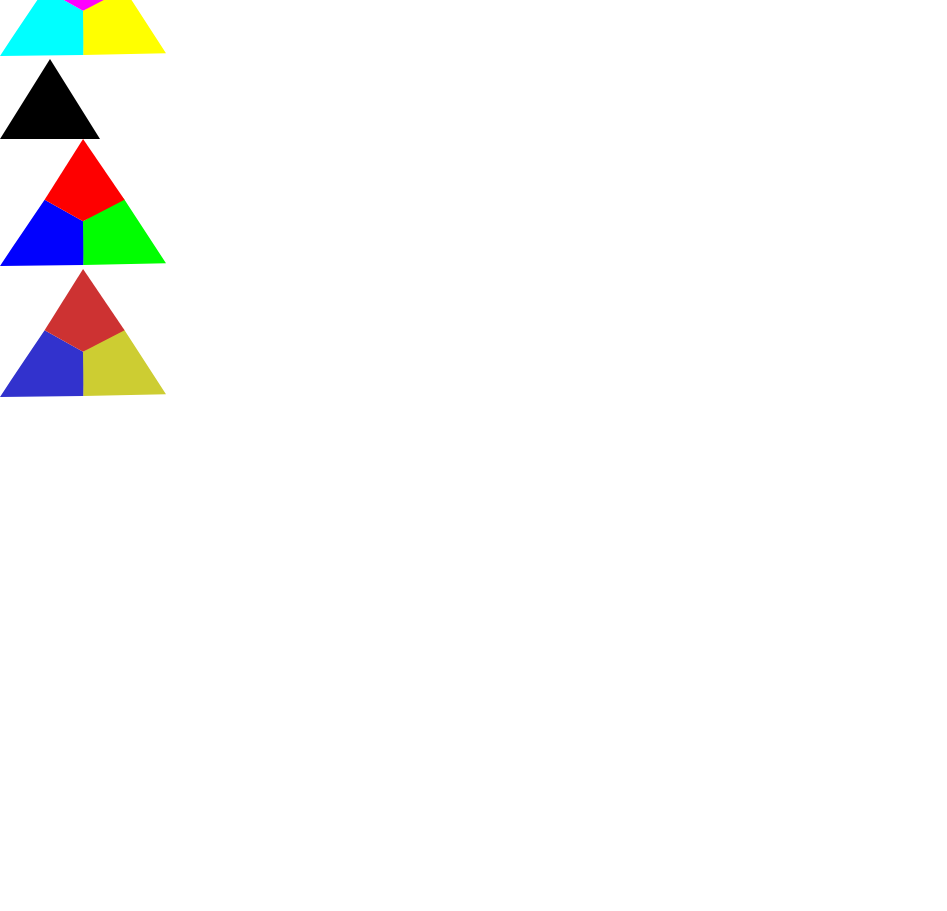
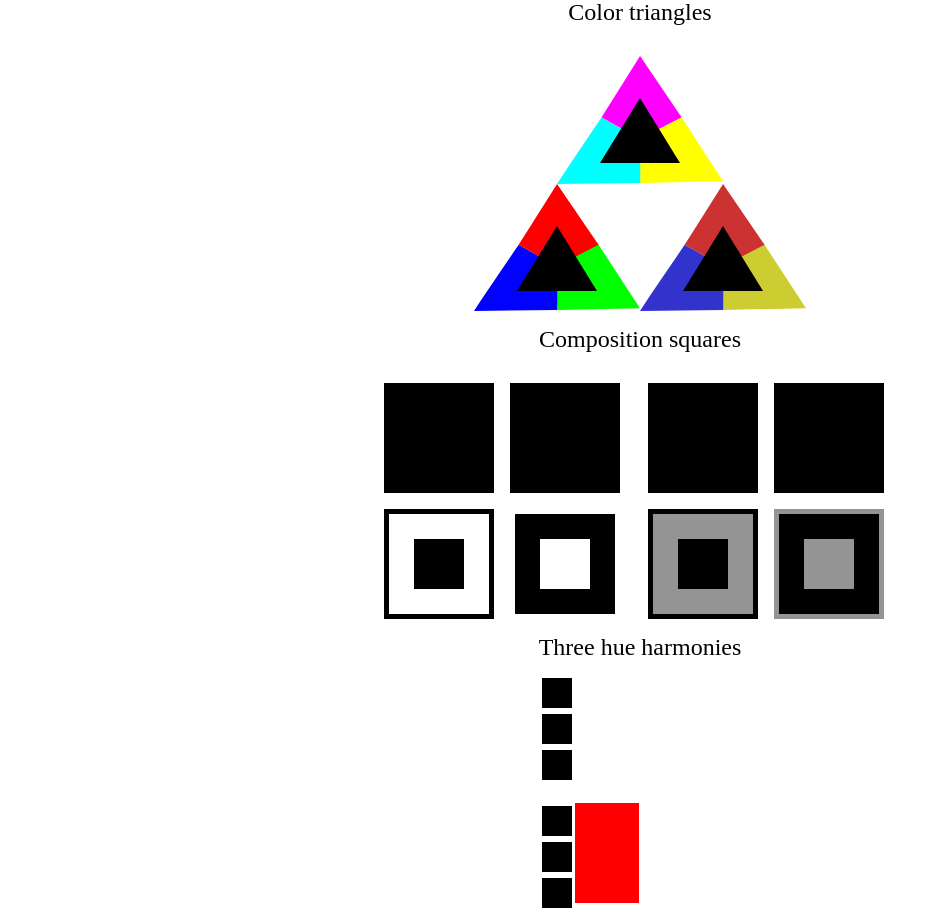
Before and after one commit to CyrSciencer/colorTheorySite, a React (Vite) app: page / in a window 1280 px wide. Shown: the part 280-1191 px from the top of the page, without its empty margins (0-947 px from the left). Before the commit the page ends 800 px from the top, so only its background shows below. Built offline with nearby package versions, Linux system fonts and the light colour scheme.

Commit message:
added composition for colors

```diff
--- a/src/App.css
+++ b/src/App.css
@@ -6,6 +6,14 @@ header {
   border-bottom-style: ridge;
   border-bottom-width: 4px;
   padding: 1rem;
+  margin-bottom: 1rem;
+}
+main {
+  display: flex;
+  flex-direction: column;
+  align-items: center;
+  justify-content: center;
+  gap: 1rem;
 }
 .color-inputs {
   display: flex;
@@ -17,4 +25,37 @@ h1 {
   padding: 5px;
   border-radius: 5px;
   border: 4px outset black;
+  margin-bottom: 1rem;
+  font-size: 2rem;
 }
+h2 {
+  margin-bottom: 1rem;
+  font-size: 1.5rem;
+}
+.color-triangles-container {
+  display: flex;
+  flex-direction: column;
+  align-items: center;
+  justify-content: center;
+  gap: 1rem;
+}
+.square-composition-container {
+  display: flex;
+  flex-direction: column;
+  align-items: center;
+  justify-content: center;
+  gap: 1rem;
+}
+.square-composition-container > div {
+  display: flex;
+  flex-direction: row;
+  gap: 1rem;
+  justify-content: center;
+}
+.square-composition-row {
+  display: flex;
+  flex-direction: row;
+  flex-wrap: wrap;
+  width: 25%;
+  gap: 1rem;
+}
--- a/src/App.jsx
+++ b/src/App.jsx
@@ -3,17 +3,23 @@ import "./App.css";
 import ColorInputs from "./components/colorInputs/ColorInputs";
 import funcs from "../utilities/complementaries";
 import ColorTriangles from "./components/colorTriangles/colorTriangles";
+import SquareComposition from "./components/squareComposition/SquareComposition";
+import CompositionHarmony from "./components/compositionHarmony/CompositionHarmony";
+import TriangularHarmonies from "./components/triangularHamonies/TriangularHarmonies";
 function App() {
   //states définisant les couleurs
   const [rgb, setRgb] = useState([0, 0, 0]);
   const [hsl, setHsl] = useState({ h: 0, s: 0, l: 0 });
   const [hex, setHex] = useState("#000000");
   const [hsv, setHsv] = useState({ h: 0, s: 0, v: 0 });
-  const [oppositeColor, setOppositeColor] = useState([255, 255, 255]);
+  const [oppositeColor, setoppositeColor] = useState([255, 255, 255]);
+  const [complementaryColor, setComplementaryColor] = useState([255, 255, 255]);
   //useEffect pour mettre à jour la couleur opposée
+  // console.log({ complementaryColor });
   useEffect(() => {
-    // console.log(funcs.Opposite(rgb));
-    setOppositeColor(funcs.rgbVersHex(funcs.Opposite(rgb)));
+    // console.log(funcs.opposite(rgb));
+    setoppositeColor(funcs.rgbVersHex(funcs.opposite(rgb)));
+    setComplementaryColor(funcs.rgbVersHex(funcs.complementary(rgb)));
   }, [rgb]);
   return (
     <>
@@ -38,7 +44,45 @@ function App() {
         </div>
       </header>
       <main>
-        <ColorTriangles color1="red" color2="blue" color3="green" />
+        <div className="color-triangles-container">
+          <h2>Color triangles</h2>
+          <ColorTriangles hex={hex} />
+        </div>
+        <div className="square-composition-container">
+          <h2>Composition squares</h2>
+          <div>
+            <div className="square-composition-row">
+              <SquareComposition innerColor={hex} outerColor="#000000" />
+              <SquareComposition innerColor="#000000" outerColor={hex} />
+              <SquareComposition innerColor={hex} outerColor="#ffffff" />
+              <SquareComposition innerColor="#ffffff" outerColor={hex} />{" "}
+            </div>
+
+            <div className="square-composition-row">
+              <SquareComposition
+                innerColor={hex}
+                outerColor={complementaryColor}
+              />
+              <SquareComposition
+                innerColor={complementaryColor}
+                outerColor={hex}
+              />
+
+              <SquareComposition innerColor={hex} outerColor="#949494" />
+              <SquareComposition innerColor="#949494" outerColor={hex} />
+            </div>
+          </div>
+        </div>
+        {/* <div className="composition-harmony-container">
+          <h2>Composition harmony</h2>
+          <CompositionHarmony hsv={hsv} />
+        </div> */}
+        <div className="three-hue-harmonies">
+          <h2>Three hue harmonies</h2>
+          <div className="three-hue-harmonies-container">
+            <TriangularHarmonies rgb={rgb} />
+          </div>
+        </div>
       </main>
     </>
   );
--- a/src/components/colorInputs/colorInputs.css
+++ b/src/components/colorInputs/colorInputs.css
@@ -7,6 +7,9 @@
   justify-content: center;
   align-items: center;
   gap: 3px;
+  border-width: 2px;
+  border-style: solid;
+  padding: 10px;
 }
 input {
   text-align: center;
--- a/src/components/colorTriangles/ColorTriangles.jsx
+++ b/src/components/colorTriangles/ColorTriangles.jsx
@@ -2,18 +2,28 @@ import "./colorTriangle.css";
 import triangleCYM from "../../assets/triangleCYM.svg";
 import triangleRGB from "../../assets/triangleRGB.svg";
 import triangleRYB from "../../assets/triangleRYB.svg";
-const ColorTriangles = (hex) => {
+const ColorTriangles = ({ hex }) => {
   return (
     <div className="color-triangles">
       <div className="color-triangle-container">
         <img src={triangleCYM} alt="triangleCYM" />
         <div className="hex-triangle" style={{ borderBottomColor: hex }}></div>
       </div>
-      <div className="color-triangle-container">
-        <img src={triangleRGB} alt="triangleRGB" />
-      </div>
-      <div className="color-triangle-container">
-        <img src={triangleRYB} alt="triangleRYB" />
+      <div className="color-bottom-triangles-container">
+        <div className="color-triangle-container">
+          <img src={triangleRGB} alt="triangleRGB" />
+          <div
+            className="hex-triangle"
+            style={{ borderBottomColor: hex }}
+          ></div>
+        </div>
+        <div className="color-triangle-container">
+          <img src={triangleRYB} alt="triangleRYB" />
+          <div
+            className="hex-triangle"
+            style={{ borderBottomColor: hex }}
+          ></div>
+        </div>
       </div>
     </div>
   );
--- a/src/components/colorTriangles/colorTriangle.css
+++ b/src/components/colorTriangles/colorTriangle.css
@@ -1,8 +1,24 @@
 .hex-triangle {
   width: 0;
   height: 0;
-  border-left: 50px solid transparent;
-  border-right: 50px solid transparent;
-  border-bottom-width: 80px;
+  border-left: 40px solid transparent;
+  border-right: 40px solid transparent;
+  border-bottom-width: 65px;
   border-bottom-style: solid;
+  position: absolute;
+  top: 42px;
 }
+.color-triangle-container {
+  display: flex;
+  flex-direction: column;
+  align-items: center;
+  justify-content: center;
+  position: relative;
+}
+
+.color-bottom-triangles-container {
+  display: flex;
+  flex-direction: row;
+  align-items: center;
+  justify-content: center;
+}
--- /dev/null
+++ b/src/components/compositionHarmony/CompositionHarmony.jsx
@@ -0,0 +1,10 @@
+import funcs from "../../../utilities/complementaries";
+
+const CompositionHarmony = ({ hsv }) => {
+  const contrast = funcs.contrast(hsv);
+  console.log(hsv.h);
+  console.log({ contrast });
+  return <div>CompositionHarmony</div>;
+};
+
+export default CompositionHarmony;
--- /dev/null
+++ b/src/components/squareComposition/SquareComposition.jsx
@@ -0,0 +1,18 @@
+import "./squareComposition.css";
+const SquareComposition = ({ innerColor, outerColor }) => {
+  //   console.log({ innerColor, outerColor });
+  return (
+    <div className="square-composition">
+      <div
+        className="outer-square"
+        style={{ backgroundColor: outerColor, borderColor: innerColor }}
+      ></div>
+      <div
+        className="inner-square"
+        style={{ backgroundColor: innerColor }}
+      ></div>
+    </div>
+  );
+};
+
+export default SquareComposition;
--- /dev/null
+++ b/src/components/squareComposition/squareComposition.css
@@ -0,0 +1,20 @@
+.square-composition {
+  display: flex;
+  flex-direction: row;
+  align-items: center;
+  justify-content: center;
+}
+.outer-square {
+  border-width: 5px;
+  border-style: solid;
+  width: 100px;
+  height: 100px;
+  position: relative;
+  z-index: 2;
+}
+.inner-square {
+  width: 50px;
+  height: 50px;
+  position: absolute;
+  z-index: 3;
+}
--- /dev/null
+++ b/src/components/triangularHamonies/TriangularHarmonies.jsx
@@ -0,0 +1,85 @@
+import funcs from "../../../utilities/complementaries";
+import { useState, useEffect } from "react";
+import "./triangularHarmonies.css";
+const TriangularHarmonies = ({ rgb }) => {
+  const [hex2, setHex2] = useState("");
+  const [hex3, setHex3] = useState("");
+  const [hex4, setHex4] = useState("");
+  const [hex5, setHex5] = useState("");
+  const { rgbVersHex } = funcs;
+  const { triangleHarmony, siblingOfComplementary, opposite } = funcs;
+  const equilateralHarmony = triangleHarmony(rgb);
+  const siblingOfComplementaryHarmony = siblingOfComplementary(rgb);
+  console.log({ equilateralHarmony, siblingOfComplementaryHarmony });
+  useEffect(() => {
+    setHex2(rgbVersHex(equilateralHarmony.rgb2));
+    setHex3(rgbVersHex(equilateralHarmony.rgb3));
+    setHex4(rgbVersHex(siblingOfComplementaryHarmony.rgb2));
+    setHex5(rgbVersHex(siblingOfComplementaryHarmony.rgb3));
+    console.log({ hex2, hex3, hex4, hex5 });
+  }, [rgb]);
+  return (
+    <div className="triangular-harmonies">
+      <div>
+        <div className="equilateral-triangle">
+          <div className="top-tip">
+            <div
+              className="tip"
+              style={{
+                backgroundColor: rgbVersHex(rgb),
+                borderColor: rgbVersHex(opposite(rgb)),
+              }}
+            ></div>
+          </div>
+          <div className="bottom-tips">
+            <div
+              className="tip"
+              style={{
+                backgroundColor: hex2,
+                borderColor: rgbVersHex(opposite(rgb)),
+              }}
+            ></div>
+            <div
+              className="tip"
+              style={{
+                backgroundColor: hex3,
+                borderColor: rgbVersHex(opposite(rgb)),
+              }}
+            ></div>
+          </div>
+        </div>
+      </div>
+      <div>
+        <div className="isosceles-triangle">
+          <div className="top-tip">
+            <div
+              className="tip"
+              style={{
+                backgroundColor: rgbVersHex(rgb),
+                borderColor: rgbVersHex(opposite(rgb)),
+              }}
+            ></div>
+          </div>
+          <div className="bottom-tips">
+            <div
+              className="tip"
+              style={{
+                backgroundColor: hex4,
+                borderColor: rgbVersHex(opposite(rgb)),
+              }}
+            ></div>
+            <div
+              className="tip"
+              style={{
+                backgroundColor: hex5,
+                borderColor: rgbVersHex(opposite(rgb)),
+              }}
+            ></div>
+          </div>
+        </div>
+      </div>
+    </div>
+  );
+};
+
+export default TriangularHarmonies;
--- /dev/null
+++ b/src/components/triangularHamonies/triangularHarmonies.css
@@ -0,0 +1,16 @@
+.triangular-harmonies {
+  display: flex;
+  flex-direction: column;
+  gap: 20px;
+}
+.isosceles-triangle {
+  width: 100px;
+  height: 100px;
+  background-color: red;
+}
+.tip {
+  width: 30px;
+  height: 30px;
+  border-width: 3px;
+  border-style: solid;
+}
--- a/utilities/complementaries.js
+++ b/utilities/complementaries.js
@@ -146,7 +146,7 @@ const complementary = (rgb) => {
   const rgb2 = hslToRgb(hsl);
   return rgb2;
 };
-const Opposite = (rgb) => {
+const opposite = (rgb) => {
   const rgb2 = [255 - rgb[0], 255 - rgb[1], 255 - rgb[2]];
   return rgb2;
 };
@@ -160,9 +160,9 @@ const siblingOfComplementary = (rgb) => {
   const complementaryColor = complementary(rgb);
   const hsl = rgbToHsl(complementaryColor);
   // Ajuste la teinte de 30 degrés
-  hsl.h = (hsl.h + 30) % 360;
+  const h2 = (hsl.h + 30) % 360;
   // Ajuste la teinte de -30 degrés
-  hsl.h = (hsl.h - 30 + 360) % 360; // fait en sorte que la teinte soit entre 0 et 360
+  const h3 = (hsl.h - 30 + 360) % 360; // fait en sorte que la teinte soit entre 0 et 360
   const hsl2 = { h: h2, s: hsl.s, l: hsl.l };
   const hsl3 = { h: h3, s: hsl.s, l: hsl.l };
   const rgb2 = hslToRgb(hsl2);
@@ -297,6 +297,38 @@ const generateIntermediateColors = (
   // Retourne les couleurs RGB d'origine et les nouvelles couleurs RGB intermédiaires
   return { rgb1, rgb2, rgb3, rgb4 };
 };
+//contrastes §§§§§§§§§§§§§§§§§§§§§§§§§§§§§§§§§§§§§§§§§§§§§§§§§§§§§§§§§§§§§§§§§§§§§§§§§§§§
+const contrast = (hsv) => {
+  const colorHues = {
+    yellow: { hue: 60, ratioHarmony: 3 },
+    red: { hue: 0, ratioHarmony: 6 },
+    red2: { hue: 360, ratioHarmony: 6 },
+    blue: { hue: 240, ratioHarmony: 8 },
+    green: { hue: 120, ratioHarmony: 6 },
+    purple: { hue: 300, ratioHarmony: 9 },
+    orange: { hue: 30, ratioHarmony: 4 },
+  };
+
+  // console.log(hsv.h);
+  const distances = {
+    yellow: Math.abs(hsv.h - colorHues.yellow.hue),
+    red: Math.abs(hsv.h - colorHues.red.hue),
+    red2: Math.abs(hsv.h - colorHues.red2.hue),
+    blue: Math.abs(hsv.h - colorHues.blue.hue),
+    green: Math.abs(hsv.h - colorHues.green.hue),
+    purple: Math.abs(hsv.h - colorHues.purple.hue),
+    orange: Math.abs(hsv.h - colorHues.orange.hue),
+  };
+  // console.log(distances);
+  const minDistance = Math.min(...Object.values(distances));
+  const closestColor = Object.keys(distances).find(
+    (key) => distances[key] === minDistance
+  );
+  // console.log({ closestColor });
+  // console.log(colorHues[closestColor]);
+  const { ratioHarmony } = colorHues[closestColor];
+  return { ratioHarmony, closestColor };
+};
 const funcs = {
   rgbToHsl,
   hslToRgb,
@@ -305,7 +337,7 @@ const funcs = {
   hslToHsv,
   hsvToHsl,
   complementary,
-  Opposite,
+  opposite,
   triangleHarmony,
   siblingOfComplementary,
   squareHarmony,
@@ -314,5 +346,6 @@ const funcs = {
   inputOfTwoColorForAThird,
   createRGBVariations,
   generateIntermediateColors,
+  contrast,
 };
 export default funcs;
```
Also changed, not shown: src/components/colorInputs/ColorInputs.jsx (+4 -4 lines).
